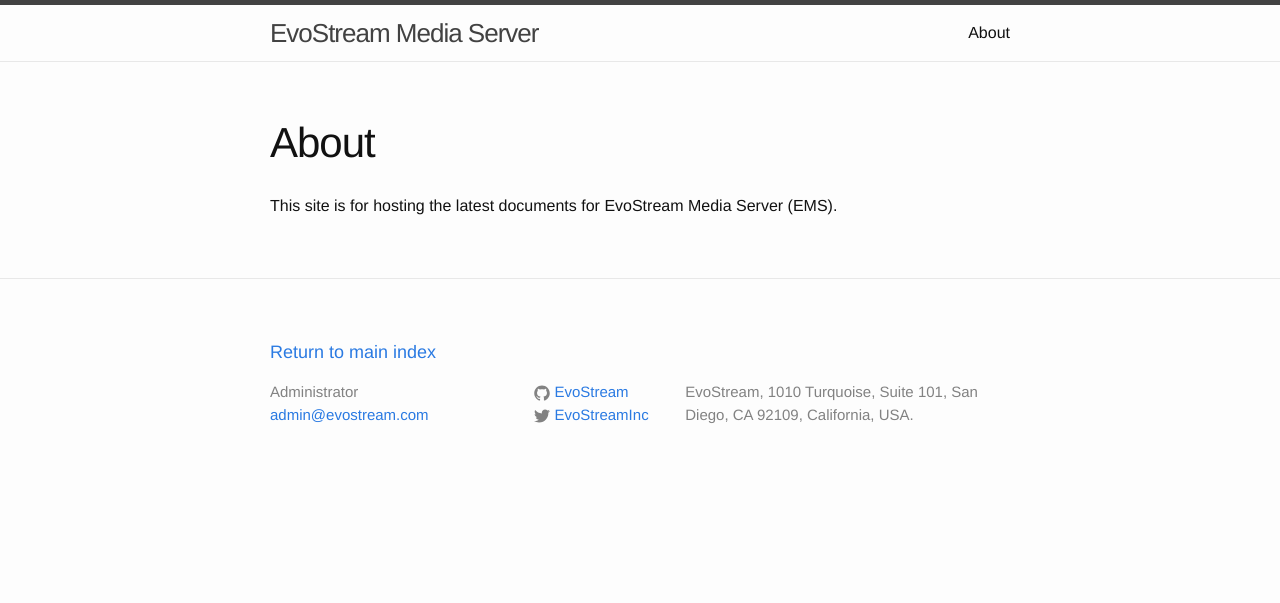
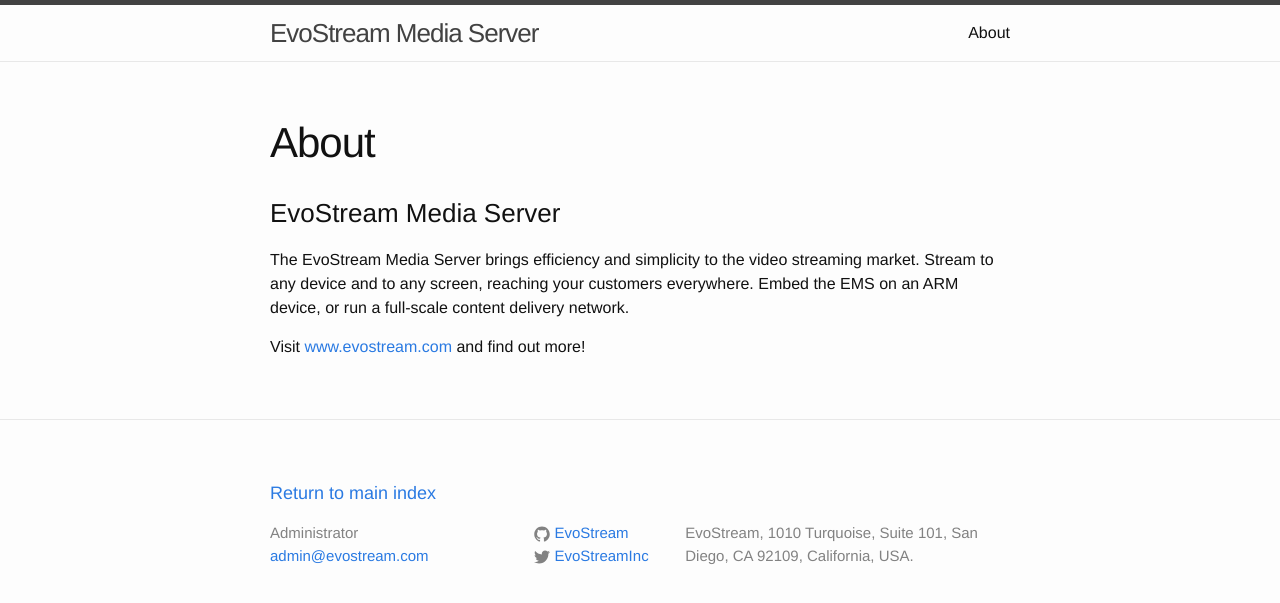
Before and after one commit to EvoStream/ems_how_to_guide, a Jekyll site: the page built from about.md, in a window 1280 px wide. Shown: the top 603 px of the page. Built offline with Jekyll 4.4.1, drawn with Linux system fonts in a browser that asks for light colours.

Commit message:
Added About
Added About entry

```diff
--- a/about.md
+++ b/about.md
@@ -4,4 +4,8 @@
 permalink: /about/
 ---
 
-This site is for hosting the latest documents for EvoStream Media Server (EMS).
+### EvoStream Media Server
+
+The EvoStream Media Server brings efficiency and simplicity to the video streaming market. Stream to any device and to any screen, reaching your customers everywhere. Embed the EMS on an ARM device, or run a full-scale content delivery network.
+
+Visit [www.evostream.com](http://evostream.github.io/about/www.evostream.com) and find out more!
```
